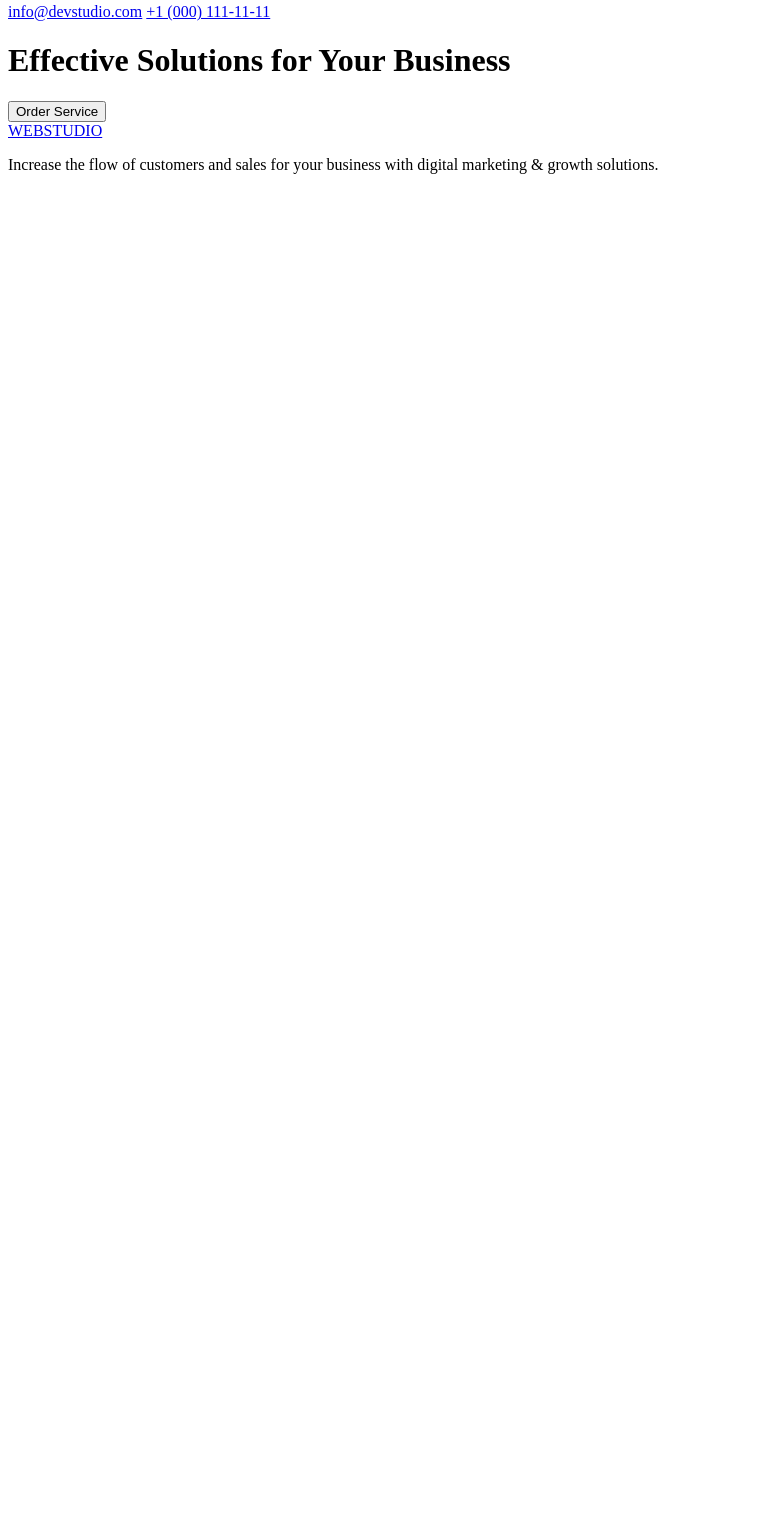
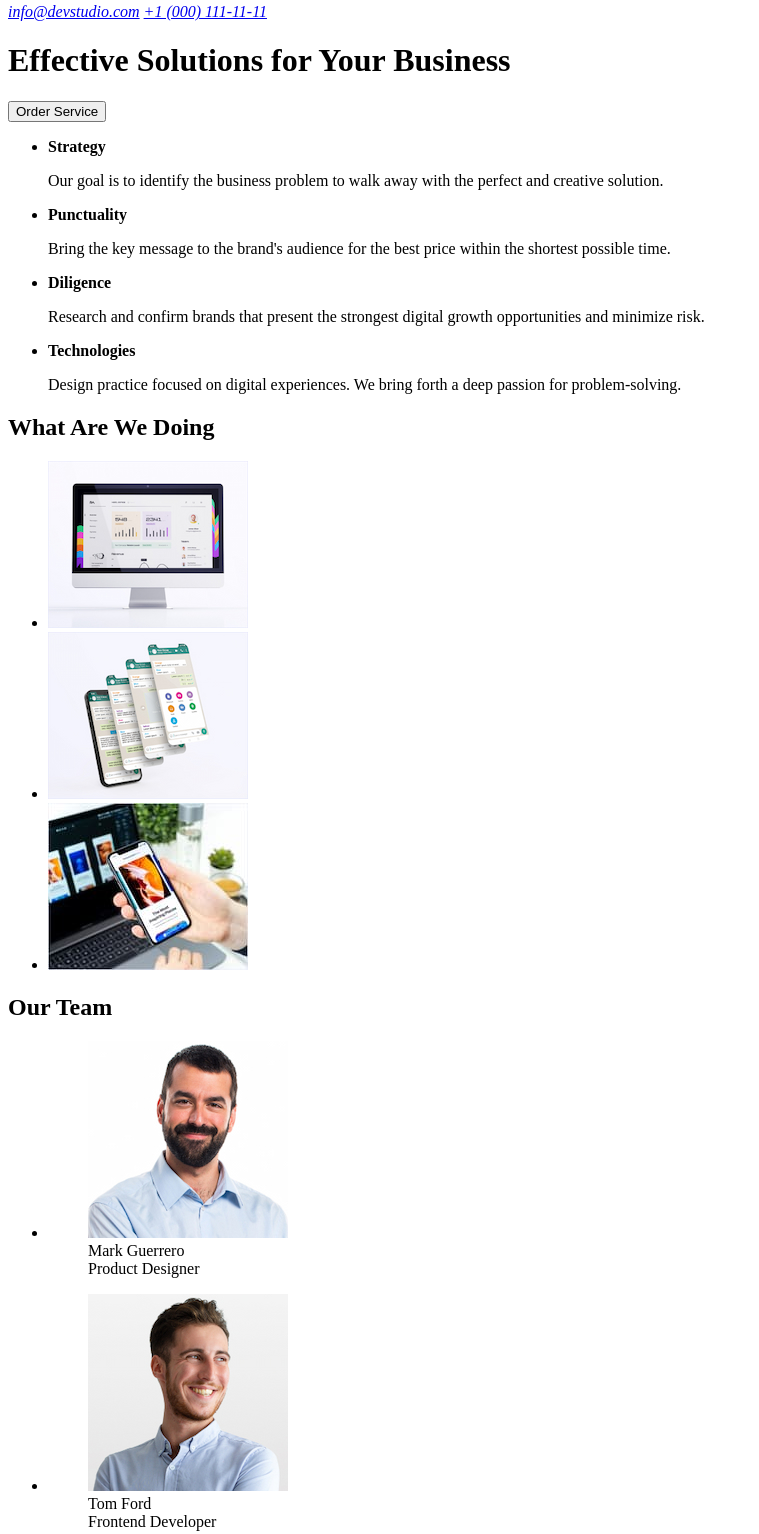
Before and after one commit to RobBLK/goit-markup-hw-01, a plain HTML site: page index.html in a window 1280 px wide. Shown: the part 109-1643 px from the top of the page, without its empty margins (0-759 px from the left). Before the commit the page ends 800 px from the top, so only its background shows below. Drawn offline with Linux system fonts and the light colour scheme.

Commit message:
Final
Final

```diff
--- a/index.html
+++ b/index.html
@@ -15,21 +15,108 @@
           <li><a href="">Contacts</a></li>
         </ul>
       </nav>
-      <div>
+      <address>
         <a href="mailto:info@devstudio.com">info@devstudio.com</a>
         <a href="tel:+11001111111">+1 (000) 111-11-11</a>
-      </div>
+      </address>
     </header>
     <main>
       <h1>Effective Solutions for Your Business</h1>
       <button type="button">Order Service</button>
+      <section>
+        <ul>
+          <li>
+            <strong>Strategy</strong>
+            <p>
+              Our goal is to identify the business problem to walk away with the
+              perfect and creative solution.
+            </p>
+          </li>
+          <li>
+            <strong>Punctuality</strong>
+            <p>
+              Bring the key message to the brand's audience for the best price
+              within the shortest possible time.
+            </p>
+          </li>
+          <li>
+            <strong>Diligence</strong>
+            <p>
+              Research and confirm brands that present the strongest digital
+              growth opportunities and minimize risk.
+            </p>
+          </li>
+          <li>
+            <strong>Technologies</strong>
+            <p>
+              Design practice focused on digital experiences. We bring forth a
+              deep passion for problem-solving.
+            </p>
+          </li>
+        </ul>
+      </section>
+      <section>
+        <h2>What Are We Doing</h2>
+        <ul>
+          <li><img src="images/image-1.jpg" alt="Strategy" width="200" /></li>
+          <li>
+            <img src="images/image-2.jpg" alt="Technologies" width="200" />
+          </li>
+          <li><img src="images/image-3.jpg" alt="Diligence" width="200" /></li>
+        </ul>
+      </section>
+      <section>
+        <h2>Our Team</h2>
+        <ul>
+          <li>
+            <figure>
+              <img
+                src="images/mark.jpg"
+                alt="Mark Guerrero - Product Designer"
+                width="200"
+              />
+              <figcaption>Mark Guerrero<br />Product Designer</figcaption>
+            </figure>
+          </li>
+          <li>
+            <figure>
+              <img
+                src="images/tom.jpg"
+                alt="Tom Ford - Frontend Developer"
+                width="200"
+              />
+              <figcaption>Tom Ford<br />Frontend Developer</figcaption>
+            </figure>
+          </li>
+          <li>
+            <figure>
+              <img
+                src="images/camila.jpg"
+                alt="Camila Garcia - Marketing"
+                width="200"
+              />
+              <figcaption>Camila Garcia<br />Marketing</figcaption>
+            </figure>
+          </li>
+          <li>
+            <figure>
+              <img
+                src="images/daniel.jpg"
+                alt="Daniel Wilson - UI Designer"
+                width="200"
+              />
+              <figcaption>Daniel Wilson<br />UI Designer</figcaption>
+            </figure>
+          </li>
+        </ul>
+      </section>
     </main>
     <footer>
       <a href="/">WEBSTUDIO</a>
-      <p>
+      <address>
         Increase the flow of customers and sales for your business with digital
         marketing & growth solutions.
-      </p>
+      </address>
     </footer>
   </body>
 </html>
```
Also changed, not shown: images/camila.jpg (added), images/daniel.jpg (added), images/image-1.jpg (added), images/image-2.jpg (added), images/image-3.jpg (added), images/mark.jpg (added), images/tom.jpg (added).
